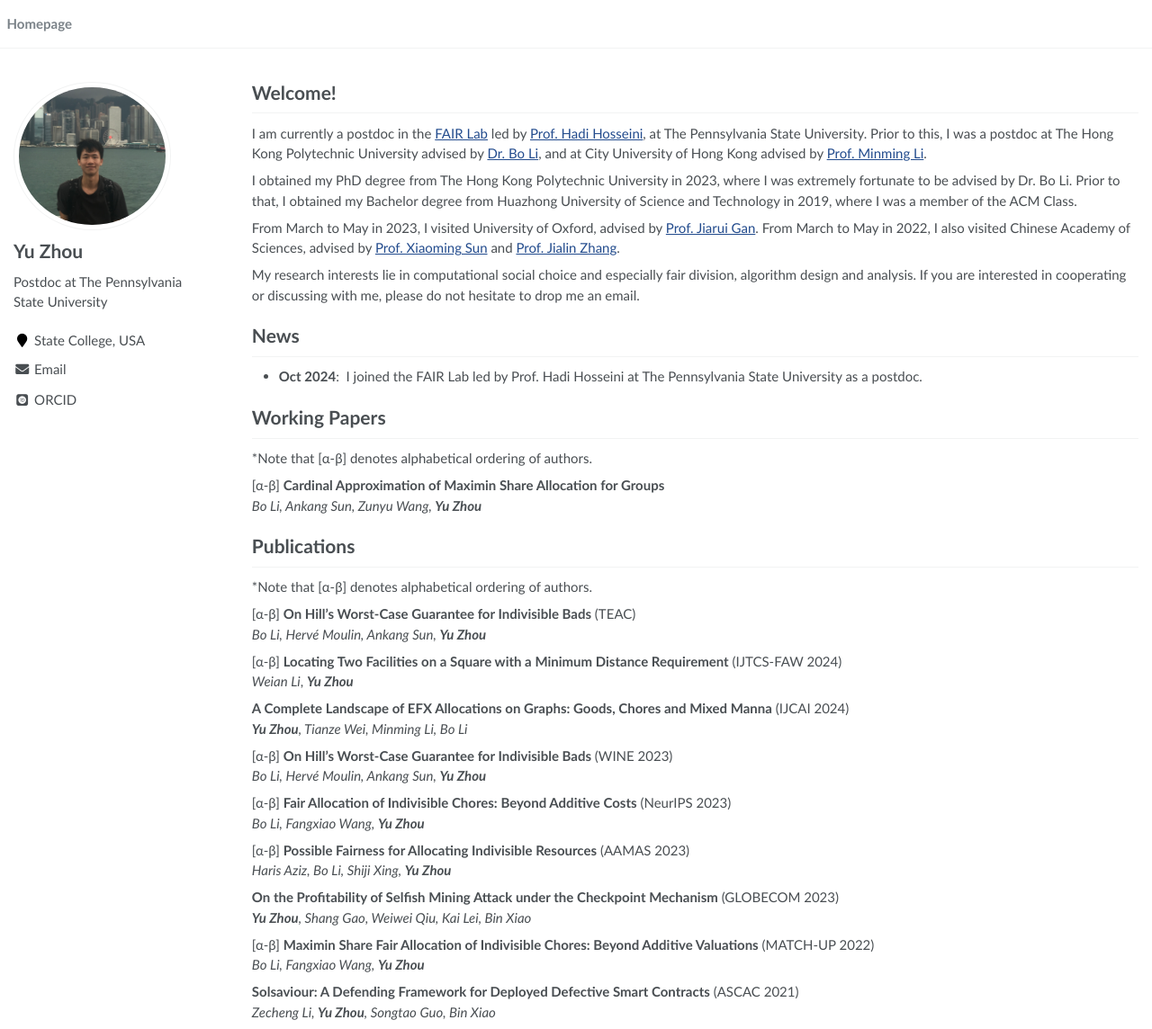
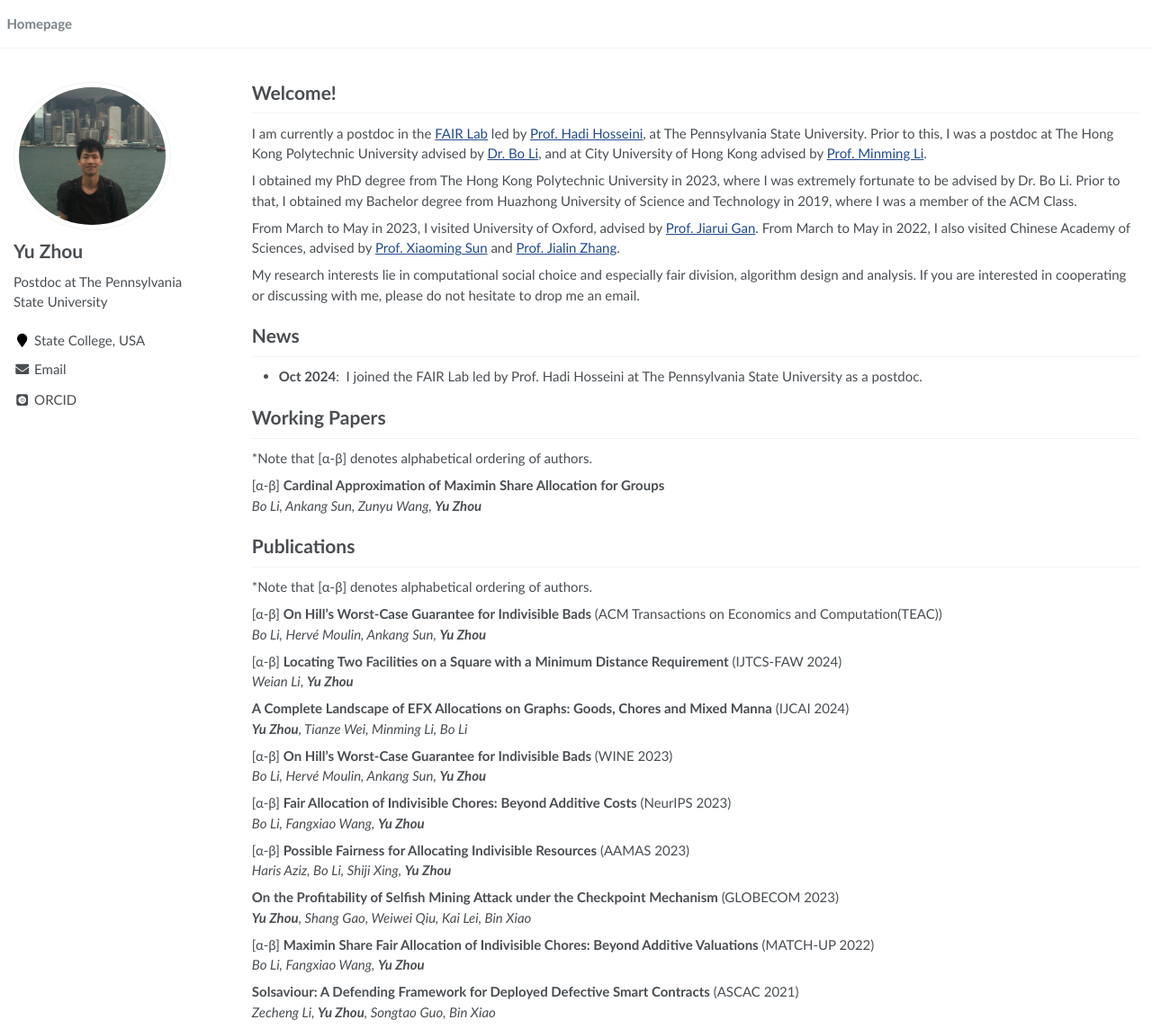
Before and after one commit to yuzhouhomepage/yuzhouhomepage.github.io, a Jekyll site: the page built from _pages/about.md, in a window 1280 px wide and 1144 px high. Shown: the whole window at 90% size. Built offline with Jekyll 4.4.1, drawn with Linux system fonts in a browser that asks for light colours; some web fonts are replaced.

Commit message:
Update about.md

```diff
--- a/_pages/about.md
+++ b/_pages/about.md
@@ -41,7 +41,7 @@ If you are interested in cooperating or discussing with me, please do not hesita
 # Publications
 *Note that [&alpha;-&beta;] denotes alphabetical ordering of authors.
 
-[&alpha;-&beta;] **On Hill’s Worst-Case Guarantee for Indivisible Bads** (TEAC)
+[&alpha;-&beta;] **On Hill’s Worst-Case Guarantee for Indivisible Bads** (ACM Transactions on Economics and Computation(TEAC))
 *Bo Li, Hervé Moulin, Ankang Sun, **Yu Zhou***
 
 [&alpha;-&beta;] **Locating Two Facilities on a Square with a Minimum Distance Requirement** (IJTCS-FAW 2024)
```
